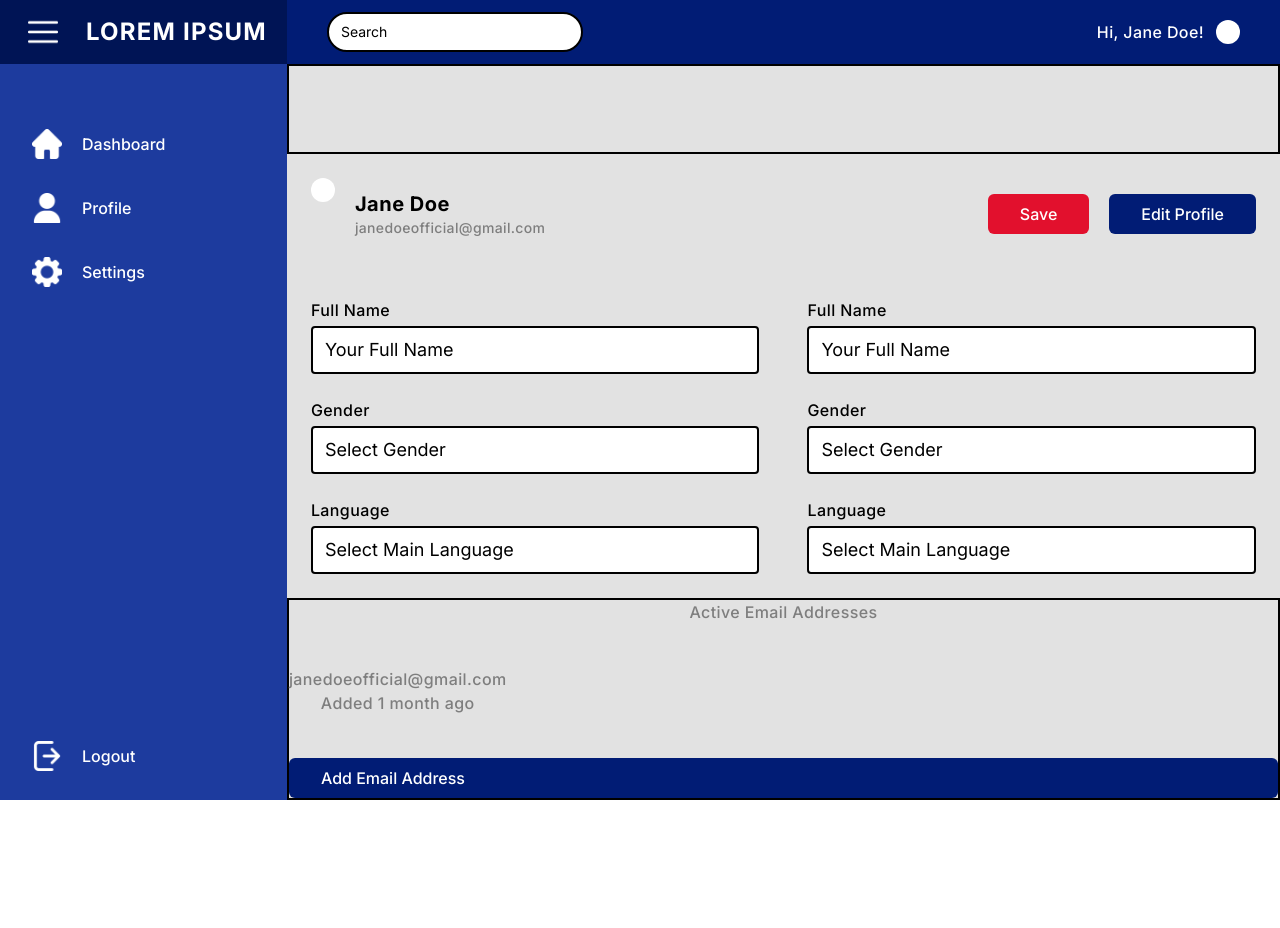
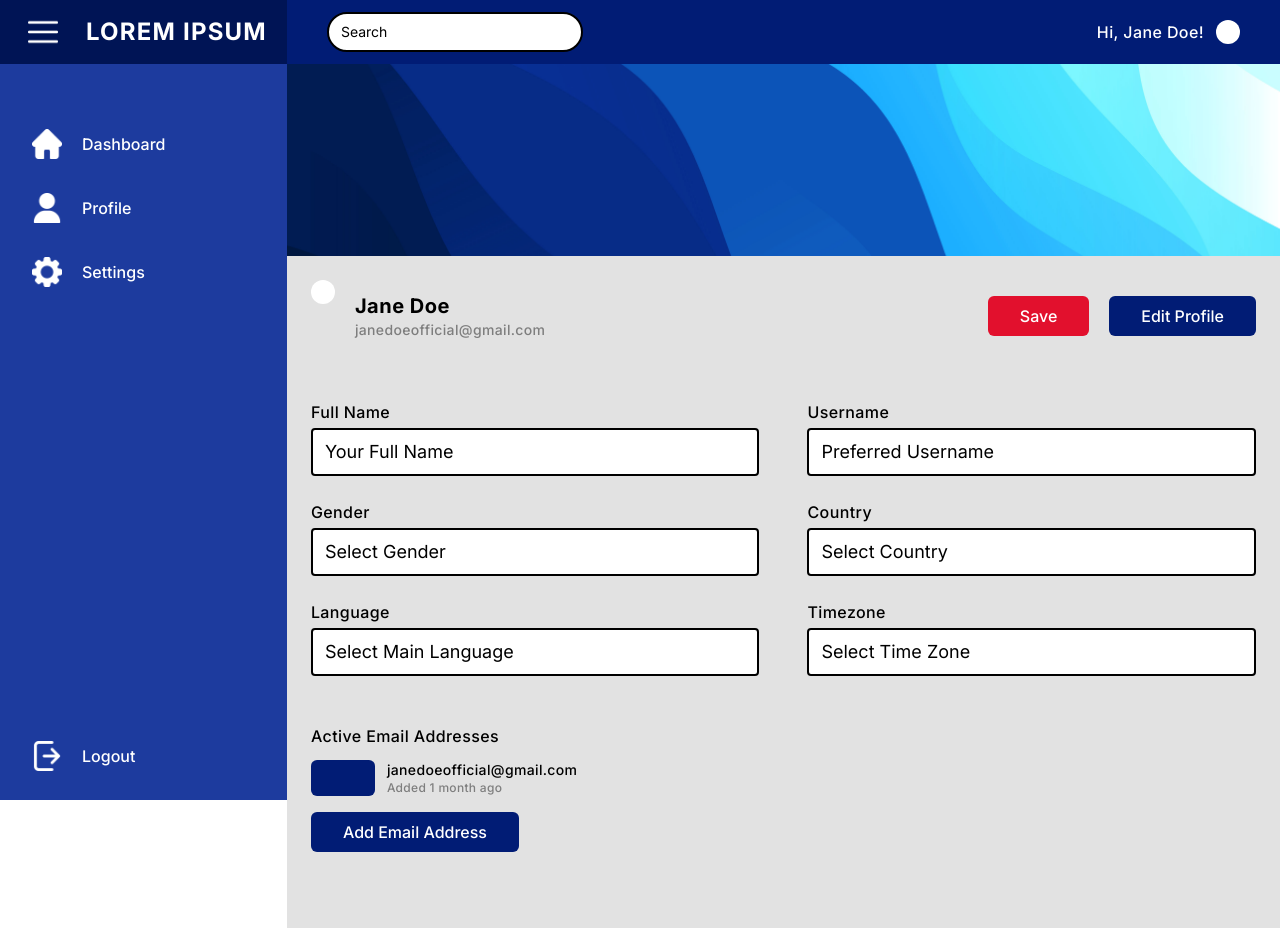
Before and after one commit to NiTzuA/frontend-technical-exam, a React (Vite) app: page / in a window 1280 px wide. Before the commit the page ends 800 px from the top, so only its background shows below. Built offline with nearby package versions, Linux system fonts and the light colour scheme.

Commit message:
Complete profile skeleton

```diff
--- a/src/components/layout/Sidebar.jsx
+++ b/src/components/layout/Sidebar.jsx
@@ -5,14 +5,12 @@ import DashboardIcon from "../../assets/home.png"
 import ProfileIcon from "../../assets/user.png"
 import SettingsIcon from "../../assets/settings.png"
 import LogoutIcon from "../../assets/logout.png"
-import { useState } from "react";
-import { useEffect } from "react";
 
 function Sidebar( {isScreenSmall, isMaximized, setIsMaximized, className} ) {
     return (
         <>
 
-        <div className={`flex flex-col bg-sidebar min-h-screen justify-between h-full ${className}`}>
+        <div className={`flex flex-col bg-sidebar min-h-screen justify-between h-full ${className} shrink-0`}>
             <div className="flex flex-row bg-logoarea pl-5 pr-5 py-3 gap-5 justify-center items-center h-16">
                 <Button
                     className="bg-transparent hover:bg-transparent !px-2"
--- a/src/components/page_segments/dashboard/Profile.jsx
+++ b/src/components/page_segments/dashboard/Profile.jsx
@@ -1,6 +1,7 @@
 import Text from "../../ui/Text";
 import Button from "../../ui/Button";
 import InputField from "../../ui/InputField";
+import HeroImage from "../../../assets/hero_image.jpg"
 
 
 
@@ -12,11 +13,14 @@ function Profile( {} ) {
 
         <>
             <div className="bg-background flex-grow flex flex-col">
-                <div className="border-2 border-black flex-grow">
-
+                <div className="">
+                    <img
+                    src={HeroImage}
+                    className="w-full h-48 object-cover"
+                    />
                 </div>
 
-                <div className="flex flex-row justify-between gap-5 p-6">
+                <div className="flex flex-row justify-between gap-5 p-6 flex-wrap">
                     <Button variant="circular" className="h-20 w-20"></Button>
                     <div className="flex flex-col justify-center items-start">
                         <Text className="!font-bold !text-black text-xl">Jane Doe</Text>
@@ -27,7 +31,7 @@ function Profile( {} ) {
                     <Button className="my-4">Edit Profile</Button>
                 </div>
 
-                <div className="flex flex-row justify-between">
+                <div className="flex flex-row justify-between flex-wrap">
 
                     <div className="flex flex-col justify-between gap-6 p-6 flex-grow" >
                         <div className="flex flex-col items-stretch gap-1">
@@ -53,35 +57,37 @@ function Profile( {} ) {
                     <div className="flex flex-col justify-between gap-6 p-6 flex-grow" >
                         <div className="flex flex-col items-stretch gap-1">
                             <div className="flex flex-row">
-                                <Text className="!text-black">Full Name</Text>
+                                <Text className="!text-black">Username</Text>
                             </div>
-                            <InputField type="text" placeholder="Your Full Name"></InputField>
+                            <InputField type="text" placeholder="Preferred Username"></InputField>
                         </div>
                         <div className="flex flex-col items-stretch gap-1">
                             <div className="flex flex-row">
-                                <Text className="!text-black">Gender</Text>
+                                <Text className="!text-black">Country</Text>
                             </div>
-                            <InputField type="text" placeholder="Select Gender"></InputField>
+                            <InputField type="text" placeholder="Select Country"></InputField>
                         </div>
                         <div className="flex flex-col items-stretch gap-1">
                             <div className="flex flex-row">
-                                <Text className="!text-black">Language</Text>
+                                <Text className="!text-black">Timezone</Text>
                             </div>
-                            <InputField type="text" placeholder="Select Main Language"></InputField>
+                            <InputField type="text" placeholder="Select Time Zone"></InputField>
                         </div>
                     </div>
 
                 </div>
 
-                <div className="border-2 border-black flex-grow flex flex-col justify-between">
-                    <Text>Active Email Addresses</Text>
-                    <div className="flex flex-row">
-                        <div className="flex flex-col">
-                            <Text>janedoeofficial@gmail.com</Text>
-                            <Text>Added 1 month ago</Text>
+                <div className="flex flex-col justify-between p-6 items-start gap-3">
+                    <Text className="!text-black">Active Email Addresses</Text>
+                    <div className="flex flex-row gap-3 pb-1">
+                        <Button></Button>
+                        <div className="flex flex-col items-start">
+                            <Text className="!text-black text-sm">janedoeofficial@gmail.com</Text>
+                            <Text className="text-xs">Added 1 month ago</Text>
                         </div>
                     </div>
                     <Button>Add Email Address</Button>
+                    <div className="p-5"/>
                 </div>
             </div>
         </>
```
